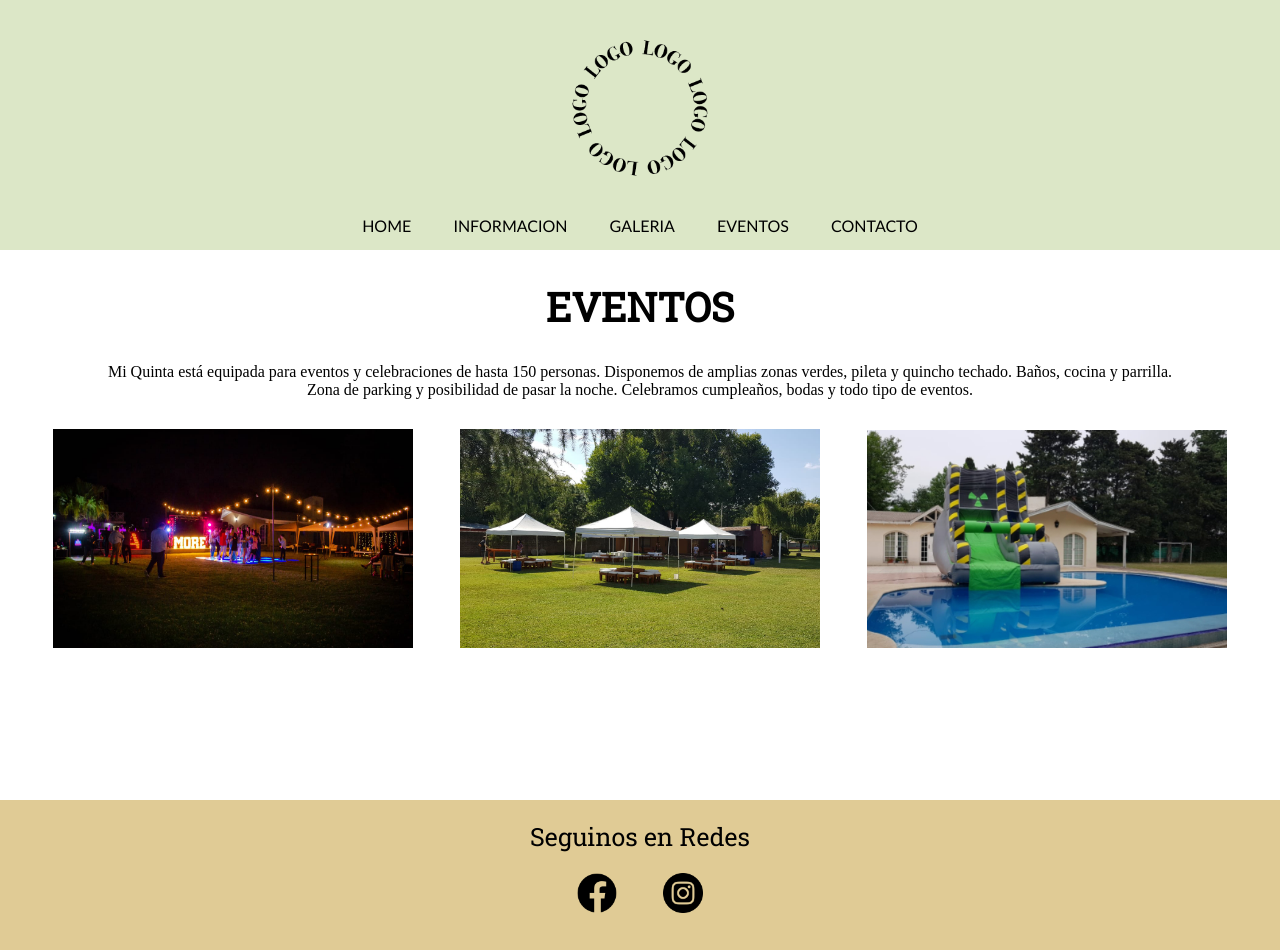
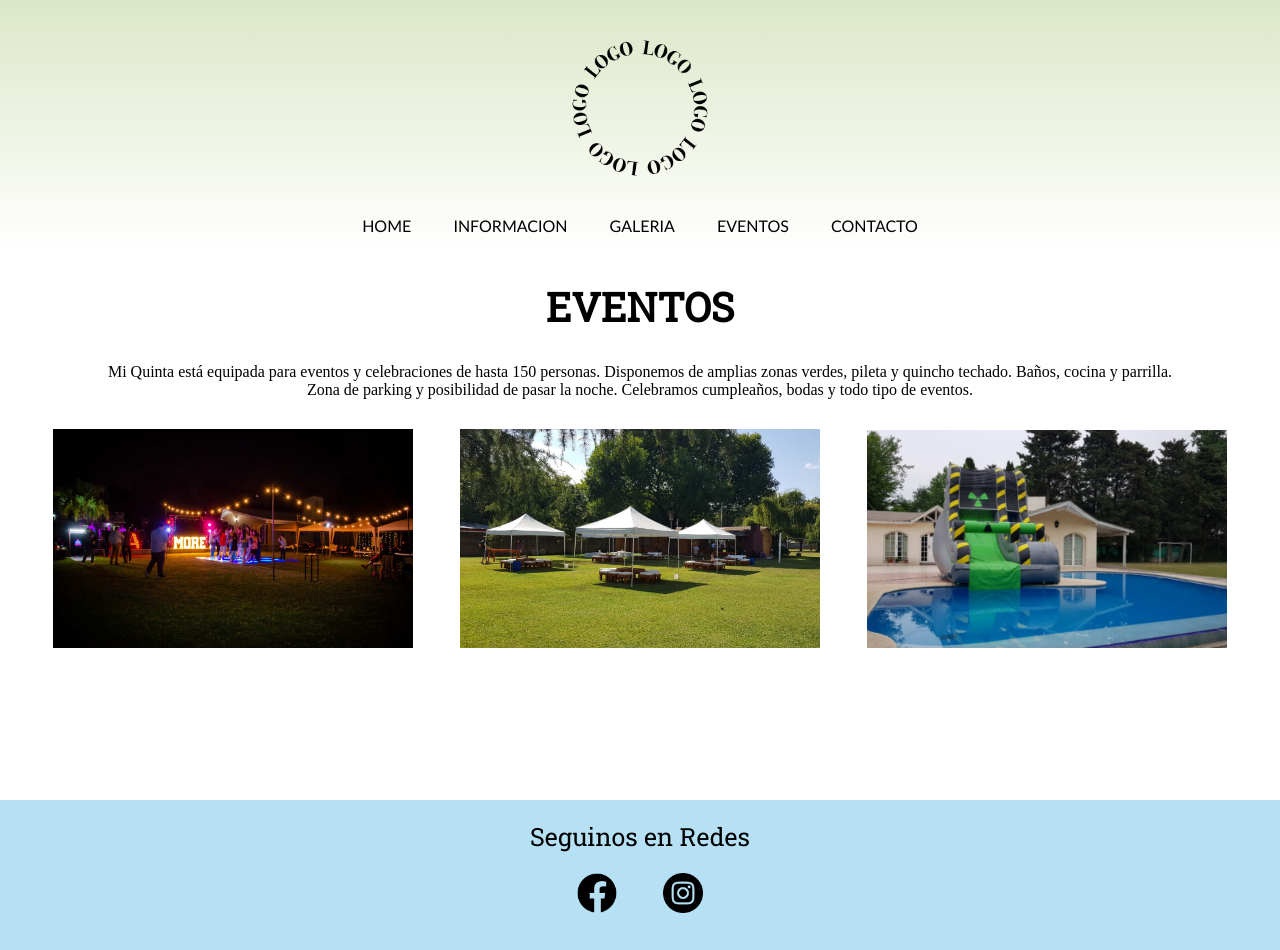
Before and after one commit to annabellavirginio/Mi-Quinta, a plain HTML site: page paginas/eventos.html in a window 1280 px wide. Drawn offline with Linux system fonts and the light colour scheme.

Commit message:
agregue gradient y hover al header

```diff
--- a/style.css
+++ b/style.css
@@ -18,6 +18,7 @@ html{
     position: relative;
 }
 header{
+    background: linear-gradient(to bottom,rgb(220, 231, 199),white );
     background-color: rgb(220, 231, 199);
     display: grid;
     grid-column: 1/4;
@@ -43,7 +44,9 @@ a{
     text-decoration: none;
     color: rgb(0, 0, 0);
 }
-
+header a:hover{
+    color: rgb(113, 193, 56);
+}
 .mainIndex{
     margin: auto;
     display: grid;
@@ -68,7 +71,7 @@ a{
     font-size: 17px;
 }
 footer{
-    background-color: rgb(224, 203, 149);
+    background-color: rgb(182, 225, 245);
     display: grid;
     height: 150px;
     position: absolute;
```
